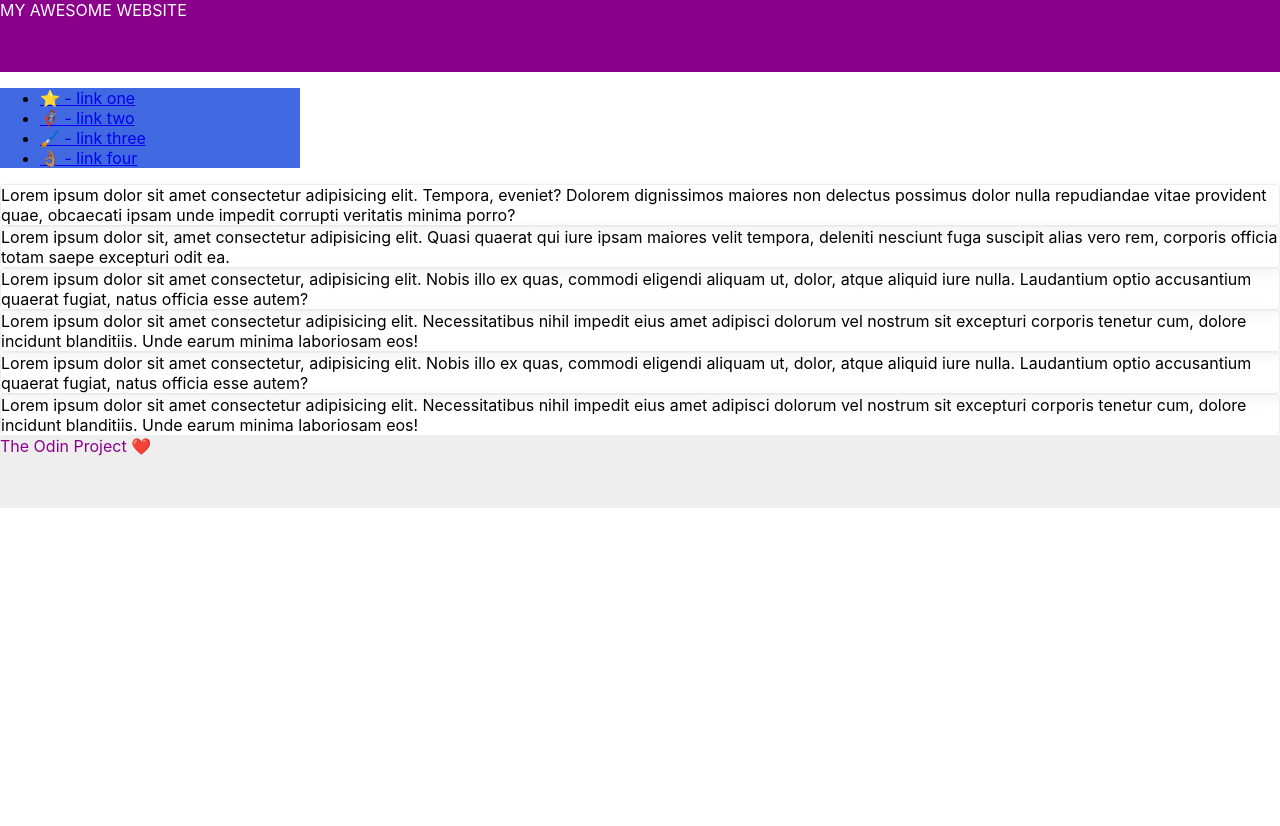
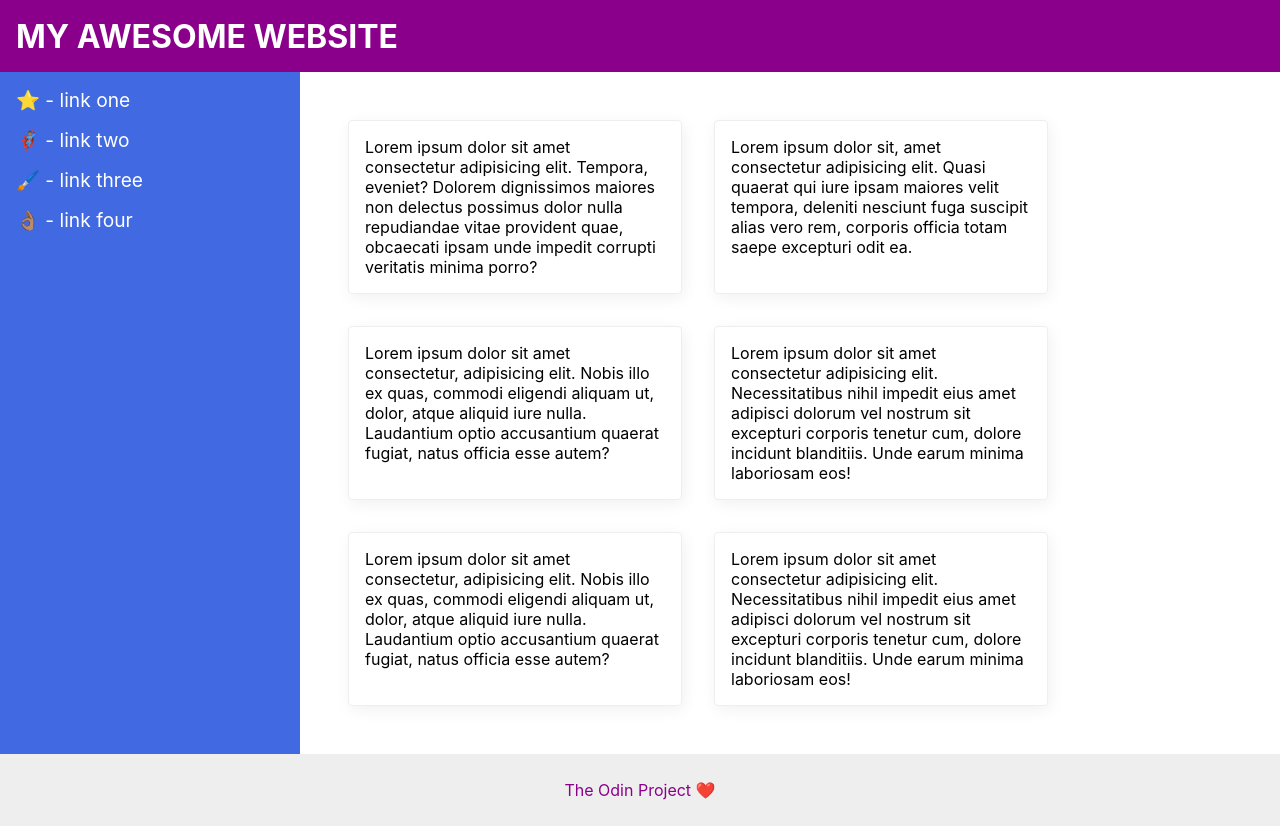
Before and after one commit to nopuwu/odin-project, a plain HTML site: page css-exercises/foundations/flex/07-flex-layout-2/index.html in a window 1280 px wide. Before the commit the page ends 800 px from the top, so only its background shows below. Drawn offline with Linux system fonts and the light colour scheme.

Commit message:
Edit flex exercises with correct solutions

```diff
--- a/css-exercises/foundations/flex/01-flex-center/style.css
+++ b/css-exercises/foundations/flex/01-flex-center/style.css
@@ -3,6 +3,9 @@
   border: 4px solid midnightblue;
   width: 400px;
   height: 300px;
+  display: flex;
+  justify-content: center;
+  align-items: center;
 }
 
 .box {
--- a/css-exercises/foundations/flex/02-flex-header/style.css
+++ b/css-exercises/foundations/flex/02-flex-header/style.css
@@ -1,6 +1,10 @@
 .header  {
   font-family: monospace;
   background: papayawhip;
+  display: flex;
+  justify-content: space-between;
+  align-items: center;
+  padding: 10px;
 }
 
 .logo {
@@ -14,6 +18,9 @@
 ul {
   /* this removes the dots on the list items*/
   list-style-type: none;
+  display: flex;
+  gap: 12px;
+  padding: 0;
 }
 
 a {
--- a/css-exercises/foundations/flex/03-flex-header-2/style.css
+++ b/css-exercises/foundations/flex/03-flex-header-2/style.css
@@ -12,6 +12,9 @@ body {
   background: white;
   border-bottom: 1px solid #ddd;
   box-shadow: 0 0 8px rgba(0,0,0,.1);
+
+  display: flex;
+  justify-content: space-between;
 }
 
 .profile-image {
@@ -45,4 +48,15 @@ a {
 
 ul {
   list-style-type: none;
+
+  display: flex;
+  gap: 16px;
+  padding: 0;
 }
+
+.left, .right {
+  display: flex;
+  align-items: center;
+  padding: 8px;
+  gap: 16px;
+}
--- a/css-exercises/foundations/flex/04-flex-information/style.css
+++ b/css-exercises/foundations/flex/04-flex-information/style.css
@@ -1,10 +1,15 @@
 body {
   font-family: 'Courier New', Courier, monospace;
+
+  display: flex;
+  flex-direction: column;
+  align-items: center;
 }
 
 img {
   width: 100px;
   height: 100px;
+  align-self: center;
 }
 
 .title {
@@ -24,3 +29,19 @@ img {
   justify-content: center;
   background: #eee;
 }
+
+.images {
+  display: flex;
+  padding: 32px;
+  justify-content: space-around;
+  align-items: baseline;
+  gap: 52px;
+}
+
+.img-set {
+  display: flex;
+  flex-direction: column;
+  align-items: center;
+  text-align: center;
+  width: 200px;
+}
--- a/css-exercises/foundations/flex/05-flex-modal/style.css
+++ b/css-exercises/foundations/flex/05-flex-modal/style.css
@@ -1,4 +1,6 @@
 @import url('https://fonts.googleapis.com/css2?family=Roboto:wght@400;700&display=swap');
+
+/* My solution doesn't allow text to go under close button, but I'll live with it */
 
 html, body {
   height: 100%;
@@ -20,6 +22,11 @@ body {
   width: 480px;
   border-radius: 10px;
   box-shadow: 2px 4px 16px rgba(0,0,0,.2);
+
+  display: flex;
+  justify-content: space-between;
+  padding: 16px;
+  gap: 16px;
 }
 
 .icon {
@@ -33,6 +40,8 @@ body {
   display: flex;
   align-items: center;
   justify-content: center;
+
+  flex: 1 0 auto;
 }
 
 .close-button {
@@ -48,12 +57,17 @@ body {
   justify-content: center;
   border: 1px solid #eee;
   padding: 0;
+
+  flex: 1 0 auto;
+  margin: 0px;
 }
 
 button {
   cursor: pointer;
   padding: 8px 16px;
   border-radius: 8px;
+
+  margin-top: 8px;
 }
 
 button.continue {
@@ -67,3 +81,14 @@ button.cancel {
   border: 1px solid #ddd;
   color: royalblue;
 }
+
+.header {
+  font-weight: bold;
+  font-size: 20px;
+}
+
+.right {
+  display: flex;
+  flex-wrap: wrap;
+  gap: 8px;
+}
--- a/css-exercises/foundations/flex/06-flex-layout/style.css
+++ b/css-exercises/foundations/flex/06-flex-layout/style.css
@@ -5,6 +5,10 @@ body {
   margin: 0;
   overflow: hidden;
   font-family: Roboto, sans-serif;
+
+  display: flex;
+  flex-direction: column;
+  justify-content: space-between;
 }
 
 img {
@@ -24,3 +28,41 @@ input {
   padding: 8px 24px;
   width: 400px;
 }
+
+.header, .footer {
+  display: flex;
+  justify-content: space-between;
+}
+
+.footer {
+  background-color: gainsboro;
+}
+
+.left-link {
+  display: flex;
+  flex-direction: row;
+}
+
+.content {
+  display: flex;
+  flex-direction: column;
+  align-items: center;
+  gap: 16px;
+}
+
+ul {
+  list-style-type: none;
+  display: flex;
+  gap: 16px;
+  padding: 16px;
+  margin: 0px;
+}
+
+a {
+  text-decoration: none;
+  color: gray;
+}
+
+button {
+  padding: 8px 16px;
+}
--- a/css-exercises/foundations/flex/07-flex-layout-2/index.html
+++ b/css-exercises/foundations/flex/07-flex-layout-2/index.html
@@ -12,6 +12,7 @@
       MY AWESOME WEBSITE
     </div>
 
+    <div class="middle">
       <div class="sidebar">
         <ul>
           <li><a href="#">⭐ - link one</a></li>
@@ -21,13 +22,27 @@
         </ul>
       </div>
 
-    <div class="card">Lorem ipsum dolor sit amet consectetur adipisicing elit. Tempora, eveniet? Dolorem dignissimos maiores non delectus possimus dolor nulla repudiandae vitae provident quae, obcaecati ipsam unde impedit corrupti veritatis minima porro?</div>
-    <div class="card">Lorem ipsum dolor sit, amet consectetur adipisicing elit. Quasi quaerat qui iure ipsam maiores velit tempora, deleniti nesciunt fuga suscipit alias vero rem, corporis officia totam saepe excepturi odit ea.</div>
-    <div class="card">Lorem ipsum dolor sit amet consectetur, adipisicing elit. Nobis illo ex quas, commodi eligendi aliquam ut, dolor, atque aliquid iure nulla. Laudantium optio accusantium quaerat fugiat, natus officia esse autem?</div>
-    <div class="card">Lorem ipsum dolor sit amet consectetur adipisicing elit. Necessitatibus nihil impedit eius amet adipisci dolorum vel nostrum sit excepturi corporis tenetur cum, dolore incidunt blanditiis. Unde earum minima laboriosam eos!</div>
-    <div class="card">Lorem ipsum dolor sit amet consectetur, adipisicing elit. Nobis illo ex quas, commodi eligendi aliquam ut, dolor, atque aliquid iure nulla. Laudantium optio accusantium quaerat fugiat, natus officia esse autem?</div>
-    <div class="card">Lorem ipsum dolor sit amet consectetur adipisicing elit. Necessitatibus nihil impedit eius amet adipisci dolorum vel nostrum sit excepturi corporis tenetur cum, dolore incidunt blanditiis. Unde earum minima laboriosam eos!</div>
-
+      <div class="cards">
+        <div class="card">Lorem ipsum dolor sit amet consectetur adipisicing elit. Tempora, eveniet? Dolorem dignissimos
+          maiores
+          non delectus possimus dolor nulla repudiandae vitae provident quae, obcaecati ipsam unde impedit corrupti veritatis
+          minima porro?</div>
+        <div class="card">Lorem ipsum dolor sit, amet consectetur adipisicing elit. Quasi quaerat qui iure ipsam maiores velit
+          tempora, deleniti nesciunt fuga suscipit alias vero rem, corporis officia totam saepe excepturi odit ea.</div>
+        <div class="card">Lorem ipsum dolor sit amet consectetur, adipisicing elit. Nobis illo ex quas, commodi eligendi
+          aliquam
+          ut, dolor, atque aliquid iure nulla. Laudantium optio accusantium quaerat fugiat, natus officia esse autem?</div>
+        <div class="card">Lorem ipsum dolor sit amet consectetur adipisicing elit. Necessitatibus nihil impedit eius amet
+          adipisci dolorum vel nostrum sit excepturi corporis tenetur cum, dolore incidunt blanditiis. Unde earum minima
+          laboriosam eos!</div>
+        <div class="card">Lorem ipsum dolor sit amet consectetur, adipisicing elit. Nobis illo ex quas, commodi eligendi
+          aliquam
+          ut, dolor, atque aliquid iure nulla. Laudantium optio accusantium quaerat fugiat, natus officia esse autem?</div>
+        <div class="card">Lorem ipsum dolor sit amet consectetur adipisicing elit. Necessitatibus nihil impedit eius amet
+          adipisci dolorum vel nostrum sit excepturi corporis tenetur cum, dolore incidunt blanditiis. Unde earum minima
+          laboriosam eos!</div>
+      </div>
+    </div>
     <div class="footer">
       The Odin Project ❤️
     </div>
--- a/css-exercises/foundations/flex/07-flex-layout-2/style.css
+++ b/css-exercises/foundations/flex/07-flex-layout-2/style.css
@@ -1,29 +1,79 @@
+/* Couldn't really complete it on my own, but was close enough with much more code than this. I admit defeat */
+
 body {
   font-family: -apple-system, BlinkMacSystemFont, 'Segoe UI', Roboto, Oxygen, Ubuntu, Cantarell, 'Open Sans', 'Helvetica Neue', sans-serif;
   margin: 0;
   min-height: 100vh;
+
+  display: flex;
+  flex-direction: column;
+  justify-content: space-between;
 }
 
 .header {
   height: 72px;
   background: darkmagenta;
   color: white;
+
+  display: flex;
+  font-size: xx-large;
+  font-weight: bold;
+  align-items: center;
+  padding-left: 16px;
+}
+
+.middle {
+  display: flex;
+  flex: 1;
 }
 
 .footer {
   height: 72px;
   background: #eee;
   color: darkmagenta;
+
+  display: flex;
+  justify-content: center;
+  align-items: center;
 }
 
 .sidebar {
   width: 300px;
   background: royalblue;
   box-sizing: border-box;
+
+  flex-shrink: 0;
+  padding: 16px;
+}
+
+.cards {
+  padding: 48px;
+  display: flex;
+  flex-wrap: wrap;
+  gap: 32px;
 }
 
 .card {
   border: 1px solid #eee;
   box-shadow: 2px 4px 16px rgba(0,0,0,.06);
   border-radius: 4px;
+
+  padding: 16px;
+  width: 300px;
 }
+
+a {
+  text-decoration: none;
+  color: white;
+  font-size: larger;
+}
+
+ul {
+  list-style: none;
+  padding: 0px;
+  margin: 0px;
+}
+
+li {
+  margin-bottom: 16px;
+}
```
Also changed, not shown: css-exercises/foundations/flex/03-flex-header-2/index.html (+4 -0 lines), css-exercises/foundations/flex/04-flex-information/index.html (+10 -4 lines), css-exercises/foundations/flex/05-flex-modal/index.html (+8 -4 lines). Lines whose indentation alone changed are shown as unchanged.
